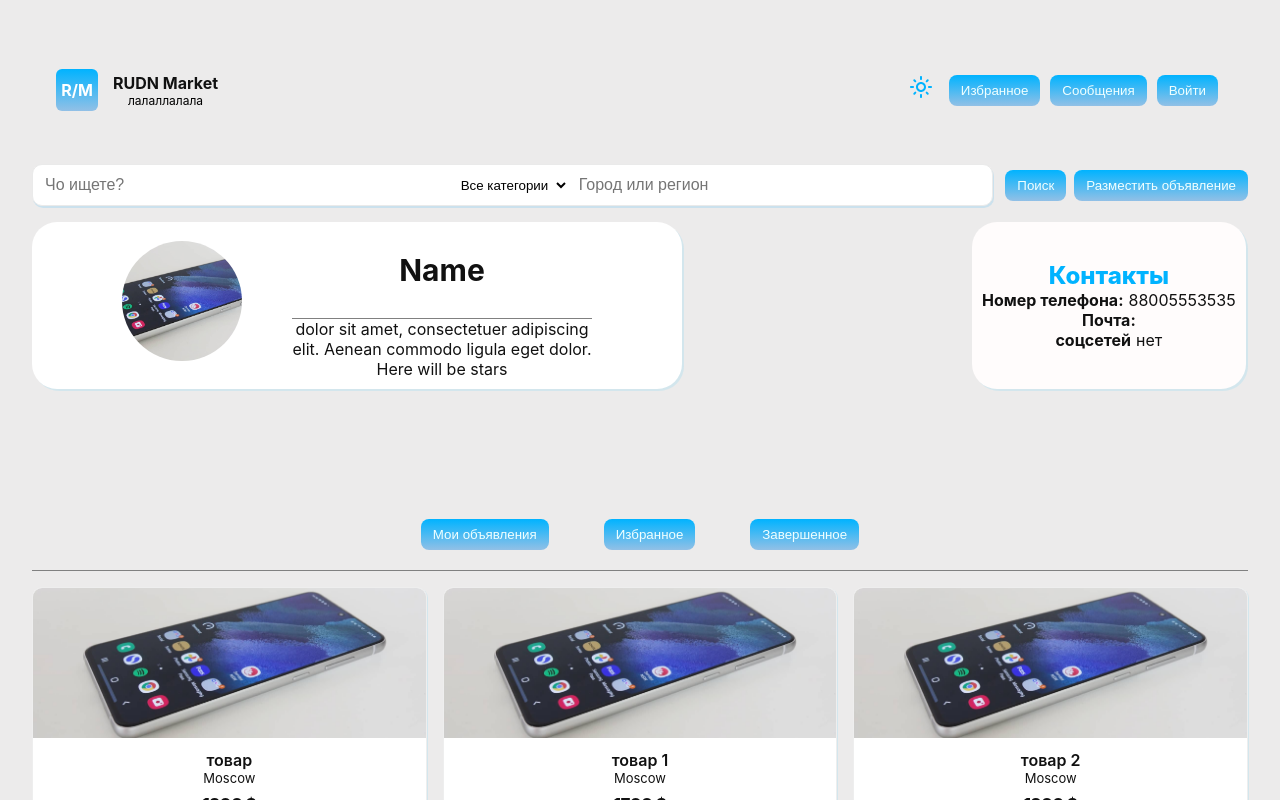
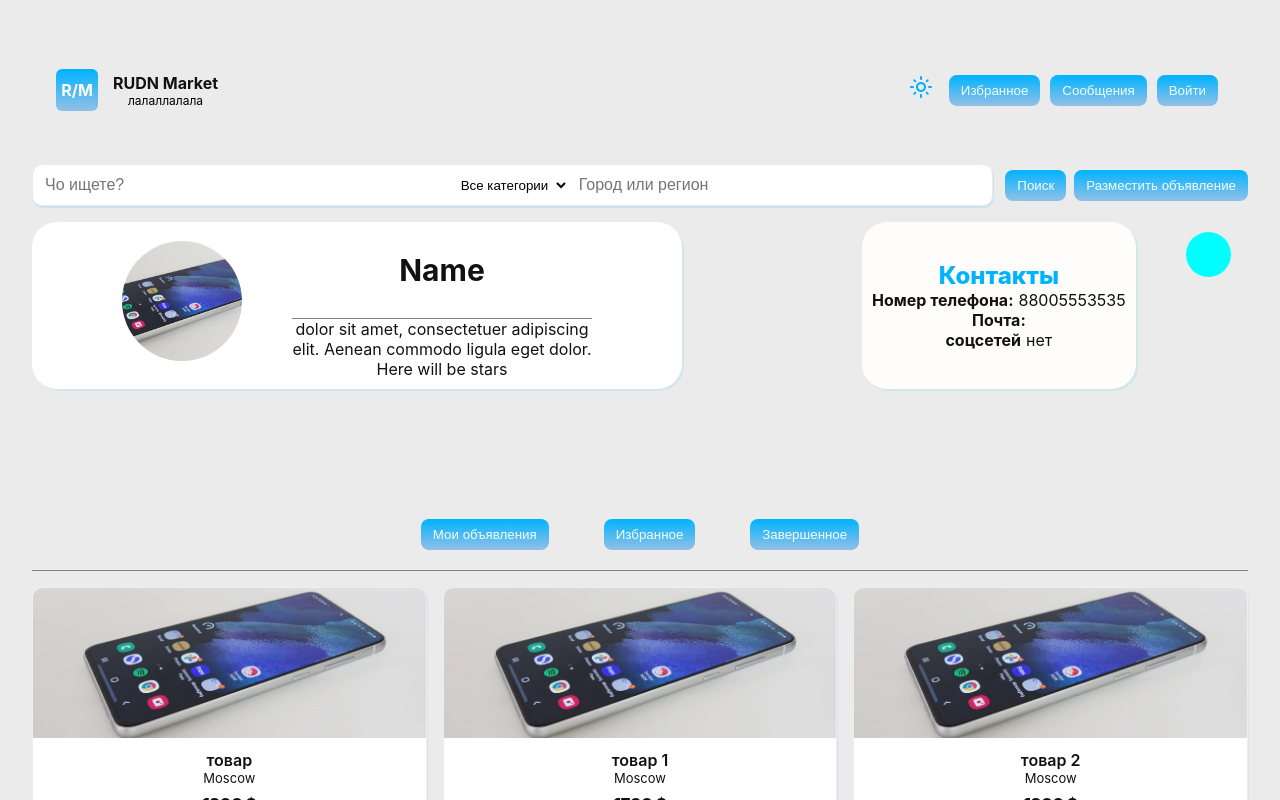
Before and after one commit to Pancakeboy1987/project404, a React (Vite) app in the folder frontend/marketplace/: page /pages/profile in a window 1280 px wide. Shown: the top 800 px of the page. Built offline with nearby package versions, Linux system fonts and the light colour scheme.

Commit message:
editing starting

```diff
--- a/frontend/marketplace/src/components/profileComponents/Profile.css
+++ b/frontend/marketplace/src/components/profileComponents/Profile.css
@@ -79,7 +79,7 @@
     flex-direction: column;
     align-items: center;
     justify-content: center;
-    margin-left: 240px;
+    margin-left: 130px;
     border:0;
     border-radius: 25px;
     background: rgb(255, 252, 252);
@@ -103,7 +103,7 @@
     flex-direction: column;
     align-items: center;
     justify-content: center;
-    margin-left: 240px;
+    margin-left: 130px;
 
     border-radius: 25px;
     background: rgb(31,33,40);
@@ -138,3 +138,12 @@
     justify-self: center;
     padding-top: 30px;
   }
+
+  .profile-edit-btn{
+    border:0;
+    border-radius: 25px;
+    margin-top:10px;
+    height: 45px;
+    width: 45px;
+    background-color: aqua;
+  }
--- a/frontend/marketplace/src/pages/Profile.jsx
+++ b/frontend/marketplace/src/pages/Profile.jsx
@@ -20,27 +20,62 @@ export default function Profile() {
     useContext(AuthContext);
   const [nickBlock, setNickBlock] = useState(null);
   const [contactBlock, setContactBlock] = useState(null);
-
+  const [descriptionBlock, setDescriptionBlock]=useState("dolor sit amet, consectetuer adipiscing elit.")
+  const [editedPhoto, setEditedPhoto] = useState(null); // Файл фото
+  const [photoPreview, setPhotoPreview] = useState(userAuth?.profilePicture || voron); // Предпросмотр фото
+  const [isEditing, setIsEditing] = useState(false); // Режим редактирования
 
 
   useEffect(() =>{
     localStorage.getItem("userAuth");
     localStorage.getItem("authorised");
 
+    const user = userAuth
+
     if (authorised){
       setNickBlock(
-        <h3>{userAuth.name}</h3>
+        <h3>{user.name}</h3>
       )
       setContactBlock(
-        <>{userAuth.email}</>
+        <>{user.email}</>
+      )
+      setDescriptionBlock(
+        user.description||''
+      )
+      setEditedPhoto(
+        user.image||''
       )
     }else{
       setNickBlock(<h3>Name</h3>)
     }
 
+  },[userAuth, setNickBlock, setContactBlock,setDescriptionBlock,setEditedPhoto])
 
+  const handleSubmit = async (event)=>{
 
-  },[userAuth, setNickBlock, setContactBlock])
+    event.preventDefault()
+    try {
+      // Собираем данные из формы
+      const updatedUserData = {updatedName,description,image };
+      console.log(updatedUserData);
+
+      // Fetch-запрос на регистрацию (как в примере, но с реальными данными из формы)
+      const response = await fetch("http://localhost:7000/api/auth/login", {
+        method: "POST",
+        headers: { "Content-Type": "application/json" },
+        body: JSON.stringify(updatedUserData), // Преобразуем объект в JSON
+      });
+
+      // Здесь можно добавить redirect: window.location.href = '/'; (если без React Router)
+    } catch (err) {
+      // Обработка ошибок (например, если email уже занят или сервер упал)
+      setError(err);
+      console.error("Error:", err);
+    }
+  };
+
+///тут хэндлер если изменения отменяем
+
 
   return (
     <div className={`site-${theme}`}>
@@ -81,6 +116,8 @@ export default function Profile() {
             <h4>соцсетей </h4>нет
           </div>
         </div>
+
+        <button className="profile-edit-btn"></button>
       </div>
 
       <div className="profile-button-block">
```
